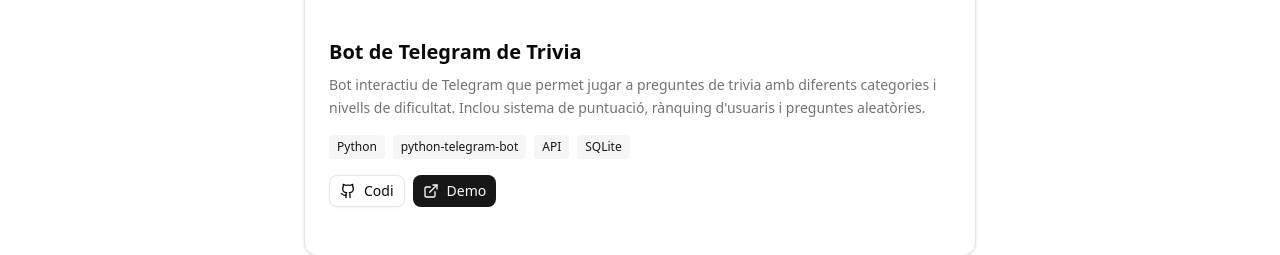
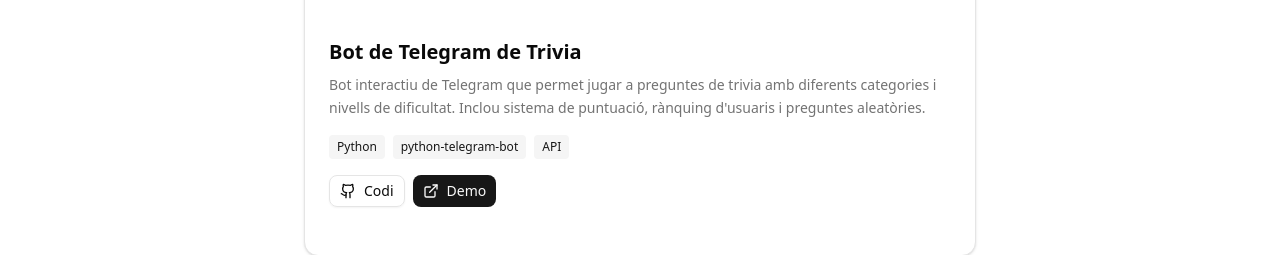
Before and after one commit to ODoradoG/Portfoli_OriolDorado, a Next.js app: page / in a window 1280 px wide. Shown: the part 3140-3395 px from the top of the page. Built offline with nearby package versions, Linux system fonts and the light colour scheme.

Commit message:
Eliminat SQLite de les tecnologies del bot

```diff
--- a/components/projects.tsx
+++ b/components/projects.tsx
@@ -8,7 +8,7 @@ export function Projects() {
       title: "Bot de Telegram de Trivia",
       description:
         "Bot interactiu de Telegram que permet jugar a preguntes de trivia amb diferents categories i nivells de dificultat. Inclou sistema de puntuació, rànquing d'usuaris i preguntes aleatòries.",
-      tags: ["Python", "python-telegram-bot", "API", "SQLite"],
+      tags: ["Python", "python-telegram-bot", "API"],
       image: "/telegram-bot-trivia-game-interface-with-questions-.jpg",
       github: "https://github.com/ODoradoG/BotTrivia-Telegram.git",
       demo: "https://web.telegram.org/k/#@SuperSmartQuizBot",
```
